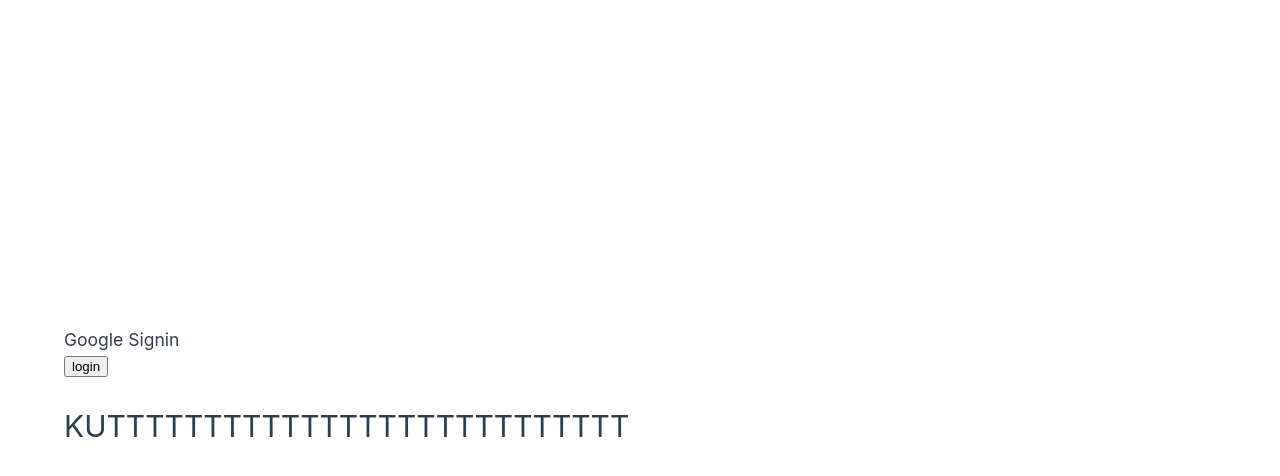
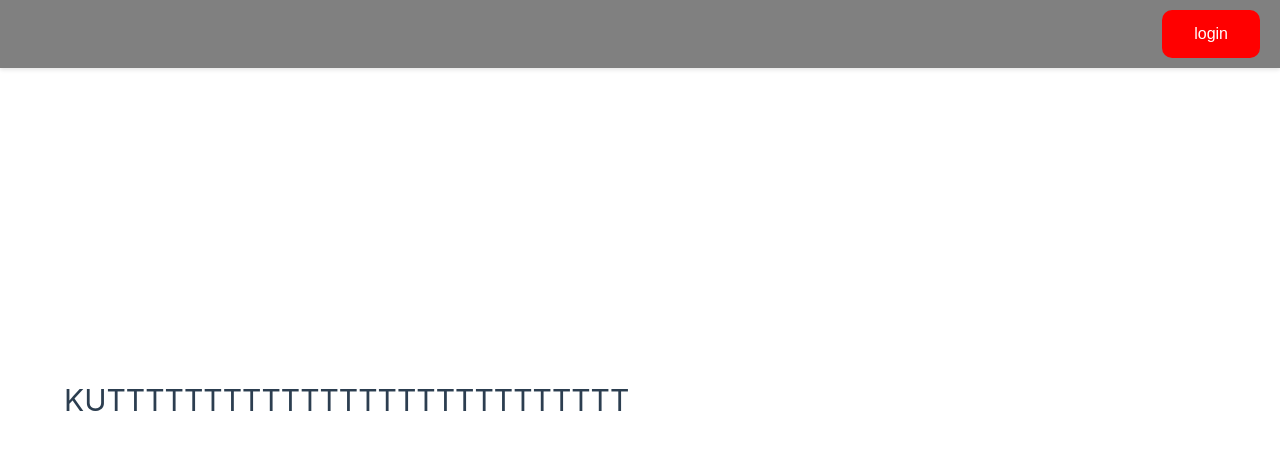
Before and after one commit to wcrcv002/ProjectWeb2024, a Vue app: page / in a window 1280 px wide. Shown: the top 476 px of the page. Built offline with nearby package versions, Linux system fonts and the light colour scheme.

Commit message:
Update HelloWorld.vue

```diff
--- a/src/components/HelloWorld.vue
+++ b/src/components/HelloWorld.vue
@@ -28,7 +28,7 @@ const handleSignIn = () => {
 };
 
 const handleSignOut = () => {
-  signOut(auth).then(() =>{
+  signOut(auth).then(() => {
     user.value = '';
     isSignIn.value = false;
     isAdmin.value = false;
@@ -57,12 +57,19 @@ onMounted(() => {
 <template>
   <div>
     <header>
+      <h3 v-if="isAdmin">
+        <h2 v-if="isSignIn">สวัสดีอาจารย์: {{ user }}</h2>
+      </h3>
+      <p v-else>
+        <h2 v-if="isSignIn">สวัสดีคุณ: {{ user }}</h2>
+      </p>
+      <div class="logbutton">
         <div id="logout" v-if="isSignIn">
           <button @click="handleSignOut">logout</button>
         </div>
         <div id="GoogleSignin" v-if="!isSignIn">
-        <h3>Google Signin</h3>
           <button @click="handleSignIn">login</button>
+        </div>
       </div>
     </header>
     <div class="hello">
@@ -70,11 +77,9 @@ onMounted(() => {
       <br>
       <div id="content">
         <h3 v-if="isAdmin">
-          <h2 v-if="isSignIn">สวัสดีอาจารย์: {{ user }}</h2>
           <Teacher />
         </h3>
         <p v-else>
-          <h2 v-if="isSignIn">สวัสดีคุณ: {{ user }}</h2>
           <Student />
         </p>
       </div>
@@ -84,5 +89,45 @@ onMounted(() => {
 </template>
 
 <style scoped>
-/* Your styles */
+header {
+  position: fixed;
+  top: 0;
+  left: 0;
+  width: 100%;
+  background-color: grey;
+  /* Change the background color as needed */
+  padding: 10px 20px;
+  /* Adjust padding as needed */
+  box-shadow: 0 2px 4px rgba(0, 0, 0, 0.1);
+  /* Optional: Add a shadow */
+  z-index: 999;
+  /* Ensure it stays above other content */
+  display: flex;
+  justify-content: space-between; /* Align items horizontally */
+}
+
+.logbutton {
+  display: flex;
+  align-items: center; /* Align items vertically */
+}
+
+.logbutton > div {
+  margin-left: 10px; /* Add spacing between login/logout buttons */
+}button {
+  background-color:red;
+  border: none;
+  color: white;
+  padding: 15px 32px;
+  text-align: center;
+  text-decoration: none;
+  display: inline-block;
+  font-size: 16px;
+  transition-duration: 0.4s;
+  cursor: pointer;
+  border-radius: 10px;
+}
+
+button:hover {
+  background-color: #ff0000; /* Darker Green */
+}
 </style>
```
Lines whose indentation alone changed are shown as unchanged.
